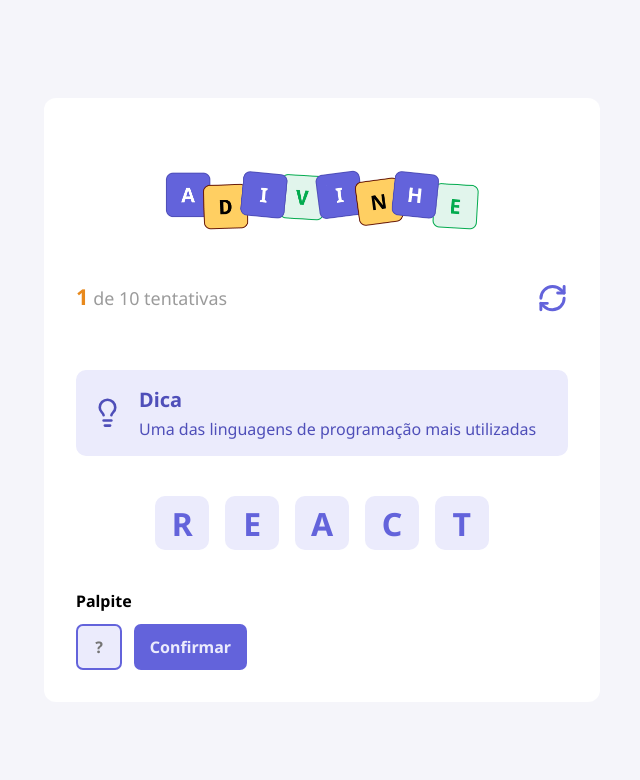
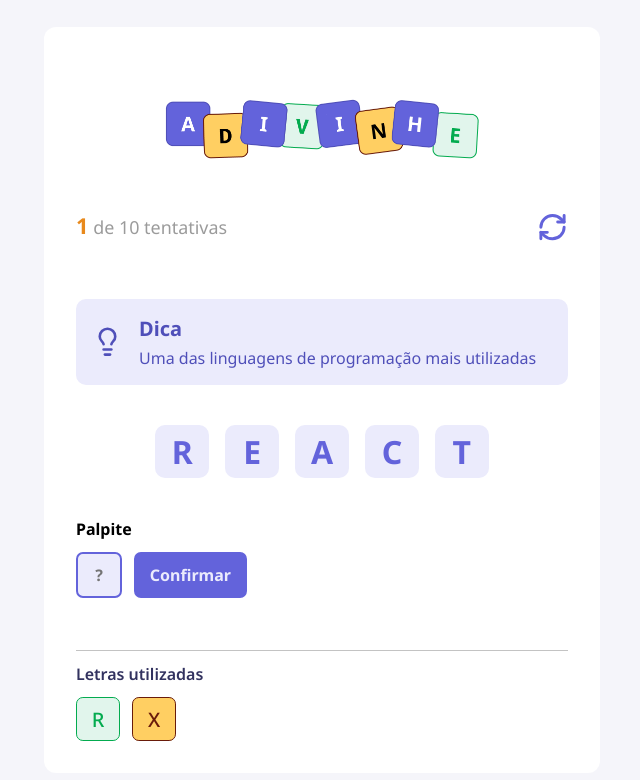
Before and after one commit to Alice7H/projeto-adivinhe, a React (Vite) app: page / in a window 1280 px wide. Shown: the top 780 px of the page, without its empty margins (318-958 px from the left). Built offline with nearby package versions, Linux system fonts and the light colour scheme.

Commit message:
feat: add LettersUsed, color and size Letter variation

```diff
--- a/src/App.tsx
+++ b/src/App.tsx
@@ -3,6 +3,7 @@
 import { Header } from './components/Header'
 import { Input } from './components/Input';
 import { Letter } from './components/Letter';
+import { LettersUsed } from './components/LettersUsed';
 import { Tip } from './components/Tip';
 
 function App() {
@@ -32,6 +33,8 @@
           <Input autoFocus maxLength={1} placeholder="?" />
           <Button title="Confirmar"/>
         </div>
+
+        <LettersUsed/>
       </main>
     </div>
   )
--- a/src/components/Letter/index.tsx
+++ b/src/components/Letter/index.tsx
@@ -1,12 +1,19 @@
 import styles from "./styles.module.css"
 
 type Props = {
-  value?: string;
+  value?: string
+  size?: "default" | "small"
+  color?: "default" | "correct" | "wrong"
 }
 
-export function Letter({ value = ""}: Props) {
+export function Letter({ value = "", size = "default", color = "default"}: Props) {
   return (
-    <div className={styles.container}>
+    <div className={`
+      ${styles.container}
+      ${size === "small" && styles.letterSmall}
+      ${color === "correct" && styles.letterCorrect}
+      ${color === "wrong" && styles.letterWrong}
+    `}>
       <span>{value}</span>
     </div>
   )
--- a/src/components/Letter/styles.module.css
+++ b/src/components/Letter/styles.module.css
@@ -14,3 +14,25 @@
   align-items: center;
   justify-content: center;
 }
+
+.letterSmall {
+  width: 2.75rem;
+  height: 2.75rem;
+  border-radius: 0.43rem;
+
+  font-size: 1.25rem;
+  font-weight: 500;
+  border: 1px solid #6363db;
+}
+
+.letterCorrect {
+  background-color: #e1f5ec;
+  border-color: #03ab4f;
+  color: #03ab4f;
+}
+
+.letterWrong {
+  background-color: #ffcf62;
+  border-color: #691b0a;
+  color: #691b0a;
+}
--- /dev/null
+++ b/src/components/LettersUsed/index.tsx
@@ -0,0 +1,19 @@
+import { Letter } from "../Letter"
+import styles from "./styles.module.css"
+
+type Props = {
+
+}
+
+export function LettersUsed({} :Props) {
+  return (
+    <div className={styles.container} >
+      <h5>Letras utilizadas</h5>
+
+      <div>
+        <Letter value="R" size="small" color="correct"/>
+        <Letter value="X" size="small" color="wrong"/>
+      </div>
+    </div>
+  )
+}
--- /dev/null
+++ b/src/components/LettersUsed/styles.module.css
@@ -0,0 +1,18 @@
+.container {
+  width: 100%;
+  margin-top: 3.25rem;
+  border-top: 1px solid #c3c3c3;
+}
+
+.container > h5 {
+  color: #32325f;
+  font-size: 1rem;
+  font-weight: 600;
+  margin: 0.75rem 0;
+}
+
+.container > div {
+  display: flex;
+  gap: 0.75rem;
+  flex-wrap: wrap;
+}
```
